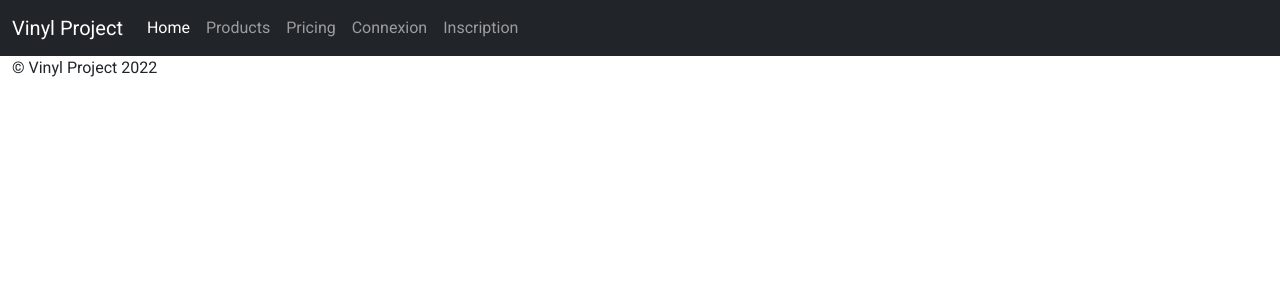
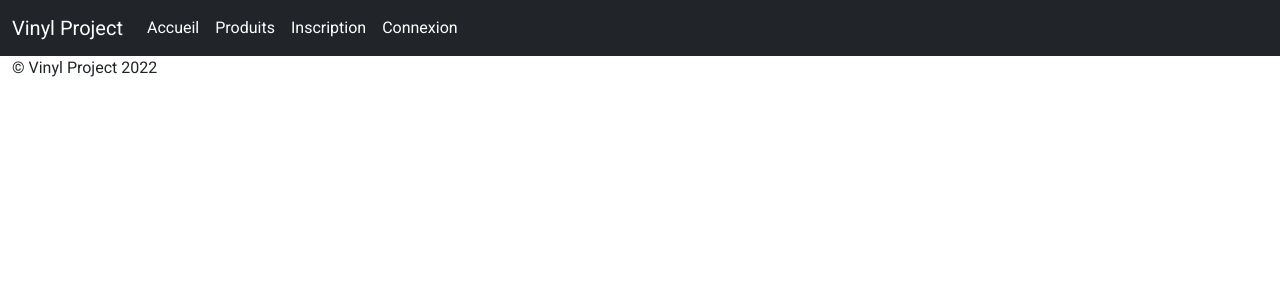
Before and after one commit to kevin-cp/Vinyl, a Symfony app: template templates/base.html.twig in a window 1280 px wide. Shown: the top 300 px of the page. Run offline with Twig, Linux system fonts and the light colour scheme; the template is opened without the code that fills it, so the values that code supplies are empty; some libraries are stand-ins or nearby versions.

Commit message:
Add of links

```diff
--- a/templates/base.html.twig
+++ b/templates/base.html.twig
@@ -20,11 +20,65 @@
             </button>
             <div class="collapse navbar-collapse" id="navbarNavAltMarkup">
                 <div class="navbar-nav">
-                    <a class="nav-link active" aria-current="page" href="#">Home</a>
-                    <a class="nav-link" href="#">Products</a>
-                    <a class="nav-link" href="#">Pricing</a>
-                    <a class="nav-link" href="#">Connexion</a>
-                    <a class="nav-link" href="#">Inscription</a>
+                    <li class="nav-item">
+                        <a
+                          class="nav-link active text-white"
+                          aria-current="page"
+                          href="{{ path('app_home') }}"
+                          >Accueil</a
+                        >
+                    </li>
+                    <li class="nav-item">
+                        <a
+                          class="nav-link active text-white"
+                          aria-current="page"
+                          href="{{ path('app_home') }}"
+                          >Produits</a
+                        >
+                    </li>
+                    {% if (app.user) %}
+                    <li class="nav-item">
+                        <a
+                          class="nav-link active text-white"
+                          aria-current="page"
+                          href="{{ path('app_home') }}"
+                          >Mon profil</a
+                        >
+                    </li>
+                    <li class="nav-item">
+                        <a
+                          class="nav-link active text-white"
+                          aria-current="page"
+                          href="{{ path('app_home') }}"
+                          >Ajout d'idées</a
+                        >
+                    </li>
+                    <li class="nav-item">
+                        <a
+                          class="nav-link active text-white"
+                          aria-current="page"
+                          href="{{ path('app_logout') }}"
+                          >Déconnexion</a
+                        >
+                    </li>
+                    {% else %}
+                    <li class="nav-item">
+                        <a
+                          class="nav-link active text-white"
+                          aria-current="page"
+                          href="{{ path('app_register') }}"
+                          >Inscription</a
+                        >
+                    </li>
+                    <li class="nav-item">
+                        <a
+                          class="nav-link active text-white"
+                          aria-current="page"
+                          href="{{ path('app_login') }}"
+                          >Connexion</a
+                        >
+                    </li>
+                    {% endif %}
                 </div>
             </div>
         </div>
```
Also changed, not shown: 1 other file.
